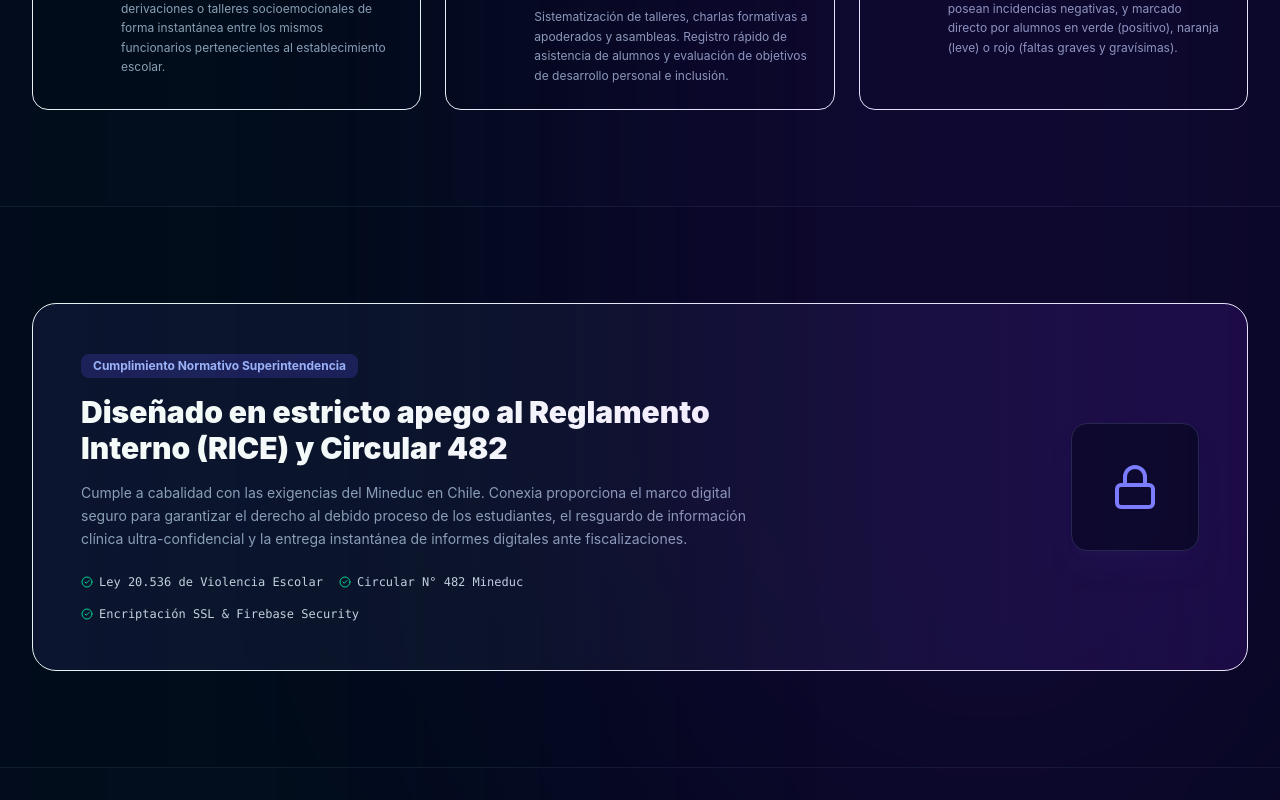
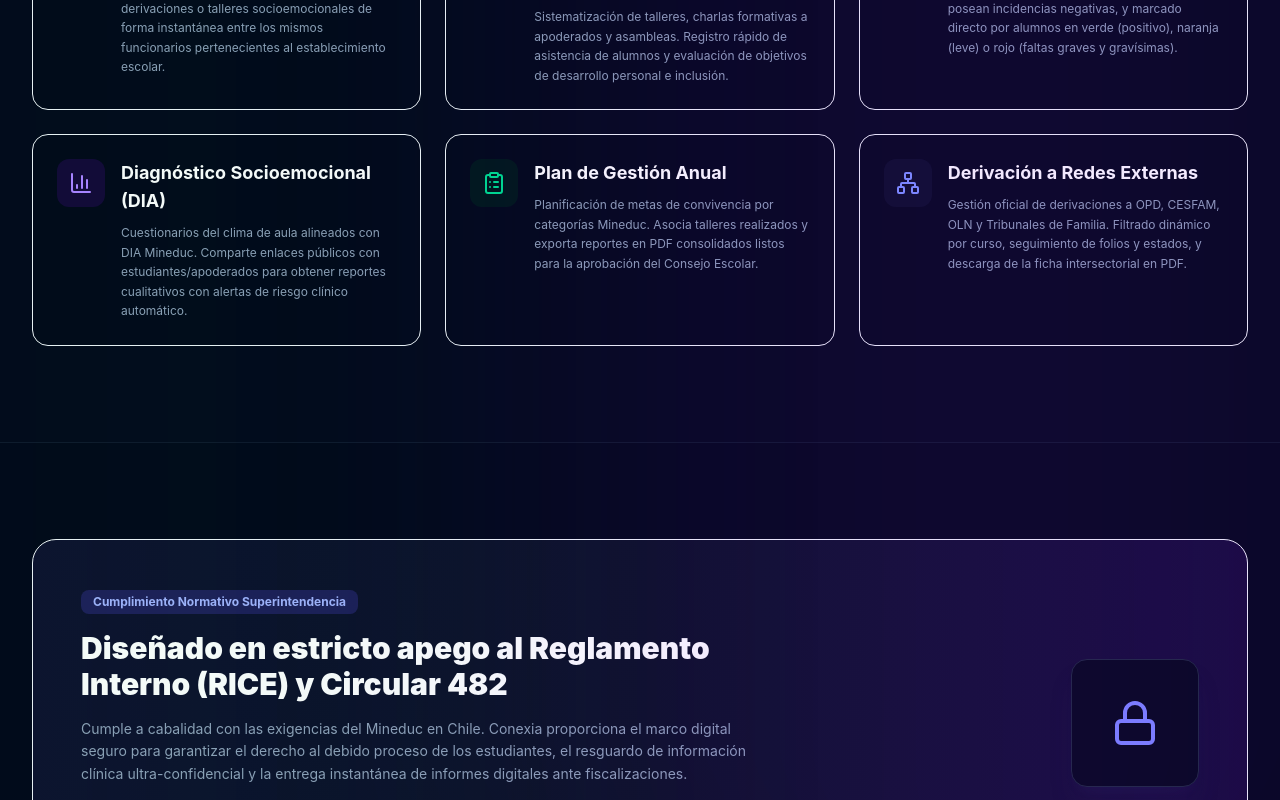
Before and after one commit to franciscovidalp/conexia, a React (Vite) app: page / in a window 1280 px wide. Shown: the part 2880-3680 px from the top of the page. Built offline with nearby package versions, Linux system fonts and the light colour scheme; no server answers; the database is empty.

Commit message:
feat: actualizar LandingPage para promocionar módulos DIA, Plan de Gestión y Derivación Externa

```diff
--- a/src/components/LandingPage.tsx
+++ b/src/components/LandingPage.tsx
@@ -16,7 +16,10 @@ import {
   Menu,
   X,
   FileSpreadsheet,
-  AlertTriangle
+  AlertTriangle,
+  ClipboardList,
+  Network,
+  BarChart3
 } from 'lucide-react';
 
 interface LandingPageProps {
@@ -47,6 +50,10 @@ export const LandingPage: React.FC<LandingPageProps> = ({ onLoginClick }) => {
     {
       question: "¿Cómo se protege la privacidad de la información clínica y psicosocial?",
       answer: "La confidencialidad es nuestra máxima prioridad. Conexia implementa un control estricto de roles. La información de las Bitácoras Psicosociales individuales y familiares solo es visible para el equipo clínico (Psicólogo, Trabajador Social, Orientador) y está restringida para otros funcionarios del establecimiento. Además, toda la transmisión de datos está encriptada."
+    },
+    {
+      question: "¿El Plan de Gestión Anual y las Derivaciones Externas se vinculan con otros módulos?",
+      answer: "Sí, de manera nativa. El Plan de Gestión Anual de Convivencia Escolar permite enlazar los talleres y asambleas realizados en el módulo de Vínculo Escolar. Por otro lado, el módulo de Derivación Externa permite filtrar alumnos por su curso real y generar la Ficha Oficial de Derivación Intersectorial en PDF firmada digitalmente."
     },
     {
       question: "¿El Calendario Maestro requiere que ingresemos las actividades por duplicado?",
@@ -474,6 +481,45 @@ export const LandingPage: React.FC<LandingPageProps> = ({ onLoginClick }) => {
               </div>
             </div>
 
+            {/* Feature 7: Diagnóstico Socioemocional DIA */}
+            <div className="bg-slate-950 border border-slate-850 p-6 rounded-2xl flex gap-4 hover:border-slate-800 hover:scale-[1.02] transition-all duration-300">
+              <div className="shrink-0 p-3 rounded-xl bg-violet-950/40 text-violet-400 w-12 h-12 flex items-center justify-center animate-zoom-in">
+                <BarChart3 size={24} />
+              </div>
+              <div>
+                <h4 className="text-lg font-bold text-white">Diagnóstico Socioemocional (DIA)</h4>
+                <p className="text-xs text-slate-400 mt-2 leading-relaxed">
+                  Cuestionarios del clima de aula alineados con DIA Mineduc. Comparte enlaces públicos con estudiantes/apoderados para obtener reportes cualitativos con alertas de riesgo clínico automático.
+                </p>
+              </div>
+            </div>
+
+            {/* Feature 8: Plan de Gestión Anual */}
+            <div className="bg-slate-950 border border-slate-850 p-6 rounded-2xl flex gap-4 hover:border-slate-800 hover:scale-[1.02] transition-all duration-300">
+              <div className="shrink-0 p-3 rounded-xl bg-emerald-950/40 text-emerald-400 w-12 h-12 flex items-center justify-center animate-zoom-in">
+                <ClipboardList size={24} />
+              </div>
+              <div>
+                <h4 className="text-lg font-bold text-white">Plan de Gestión Anual</h4>
+                <p className="text-xs text-slate-400 mt-2 leading-relaxed">
+                  Planificación de metas de convivencia por categorías Mineduc. Asocia talleres realizados y exporta reportes en PDF consolidados listos para la aprobación del Consejo Escolar.
+                </p>
+              </div>
+            </div>
+
+            {/* Feature 9: Derivación Intersectorial a Redes */}
+            <div className="bg-slate-950 border border-slate-850 p-6 rounded-2xl flex gap-4 hover:border-slate-800 hover:scale-[1.02] transition-all duration-300">
+              <div className="shrink-0 p-3 rounded-xl bg-indigo-950/40 text-indigo-400 w-12 h-12 flex items-center justify-center animate-zoom-in">
+                <Network size={24} />
+              </div>
+              <div>
+                <h4 className="text-lg font-bold text-white">Derivación a Redes Externas</h4>
+                <p className="text-xs text-slate-400 mt-2 leading-relaxed">
+                  Gestión oficial de derivaciones a OPD, CESFAM, OLN y Tribunales de Familia. Filtrado dinámico por curso, seguimiento de folios y estados, y descarga de la ficha intersectorial en PDF.
+                </p>
+              </div>
+            </div>
+
           </div>
         </div>
       </section>
```
